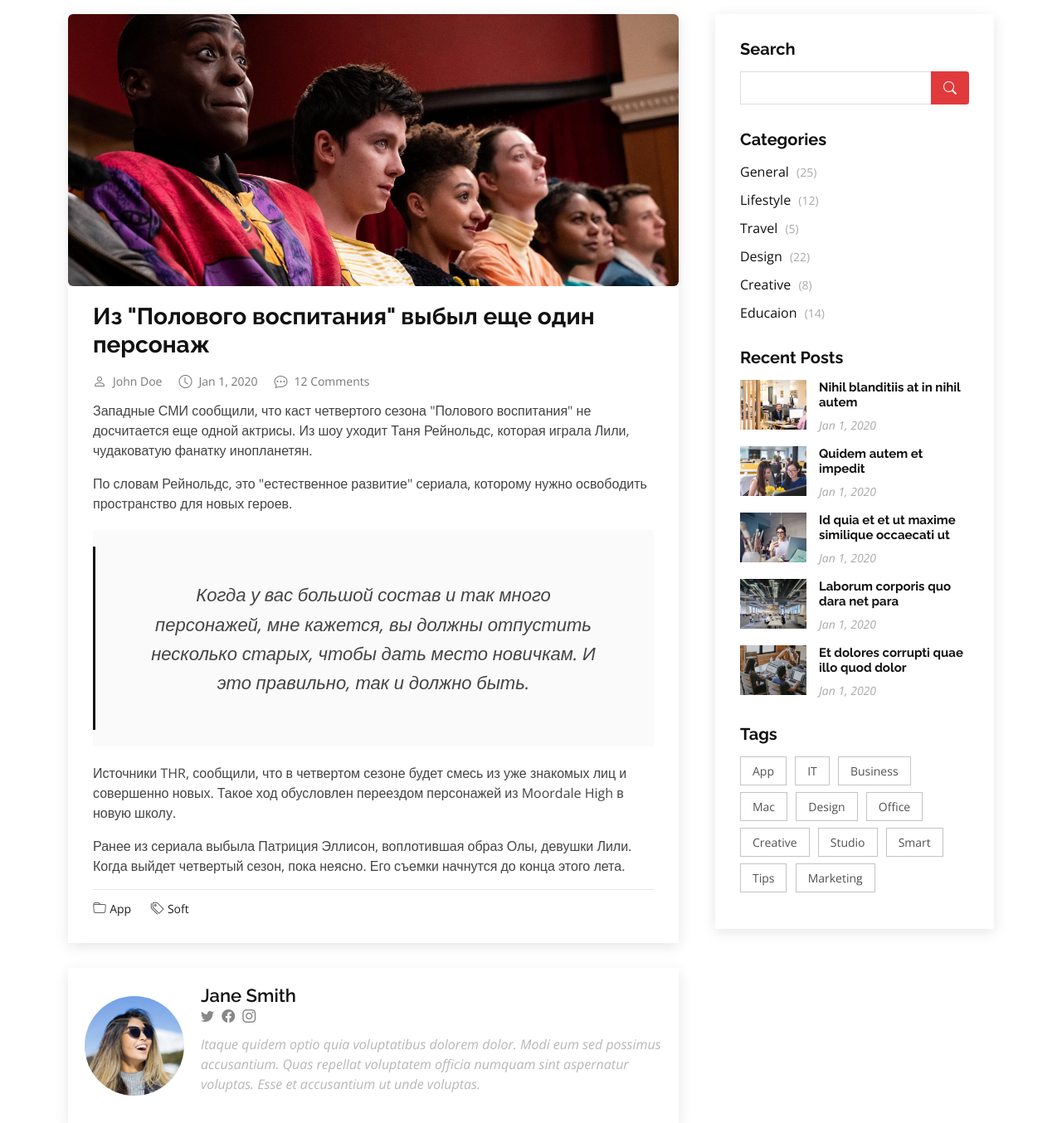
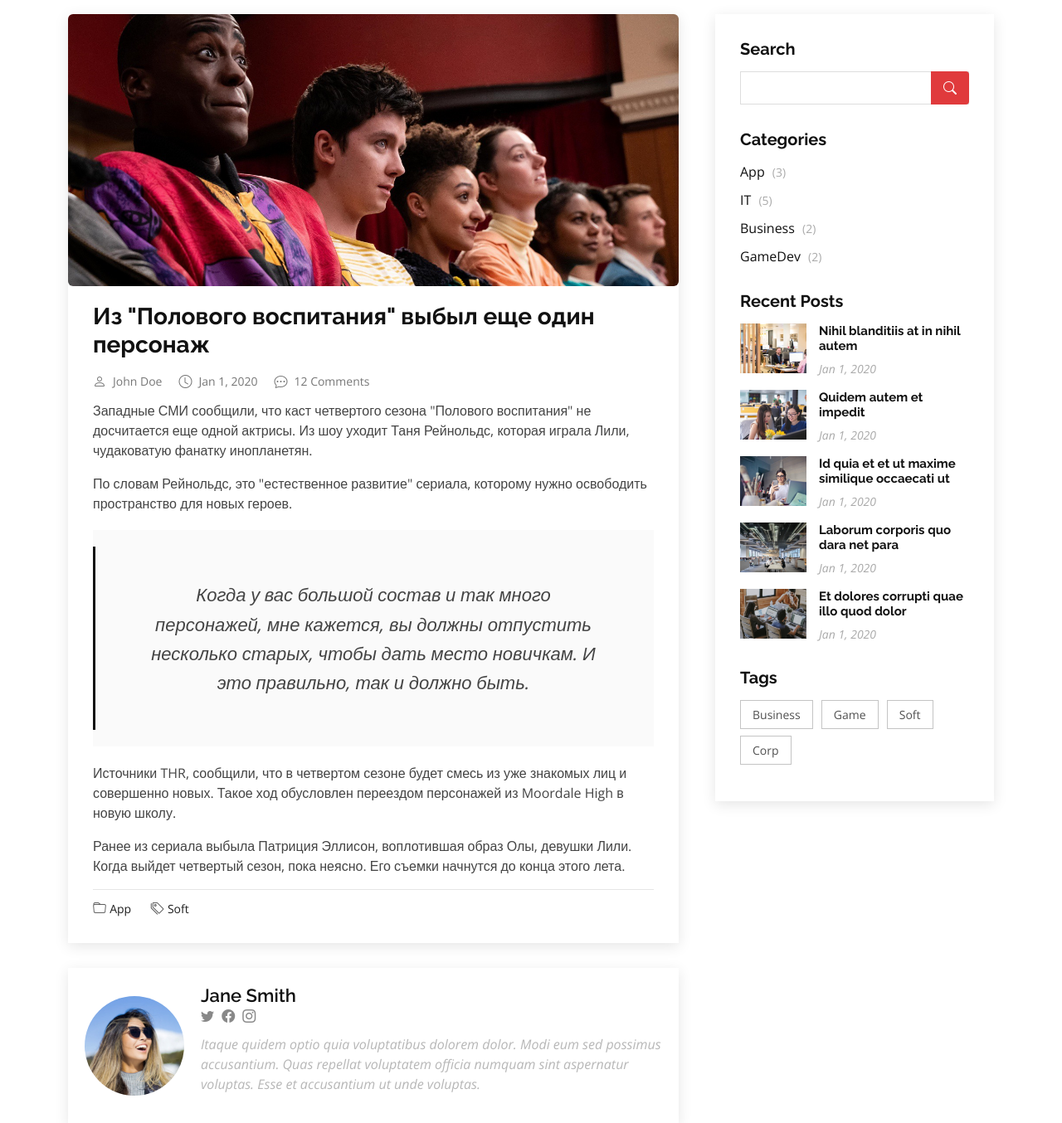
Before and after one commit to TheSleepyNomad/TutorWebsite, a Django app: page /blogs/blog_detail/4 in a window 1280 px wide. Shown: the part 208-1562 px from the top of the page at 83% size. Run offline with Django 4.2, Linux system fonts and the light colour scheme; data comes from the database, SQL or seed files in the repository; parts of the project's set-up code (start-up, migrations or seed data) failed here and were passed over; some libraries are stand-ins or nearby versions.

Commit message:
feat: add filter by tags and category

```diff
--- a/blog/templates/blog/blog_detail.html
+++ b/blog/templates/blog/blog_detail.html
@@ -49,13 +49,13 @@
               <div class="entry-footer">
                 <i class="bi bi-folder"></i>
                 <ul class="cats">
-                  <li><a href="#">{{ article.category}}</a></li>
+                  <li><a href="{% url 'blog:blog_list'%}?category={{article.category}}">{{article.category}}</a></li>
                 </ul>
 
                 <i class="bi bi-tags"></i>
                 <ul class="tags">
                     {% for tag in article.tags.all %}
-                    <li><a href="#">{{ tag.name }}</a></li>
+                    <li><a href="{% url 'blog:blog_list' %}?tag={{tag.name}}">{{ tag.name }}</a></li>
                     {% endfor %}
                 </ul>
               </div>
@@ -217,12 +217,9 @@
               <h3 class="sidebar-title">Categories</h3>
               <div class="sidebar-item categories">
                 <ul>
-                  <li><a href="#">General <span>(25)</span></a></li>
-                  <li><a href="#">Lifestyle <span>(12)</span></a></li>
-                  <li><a href="#">Travel <span>(5)</span></a></li>
-                  <li><a href="#">Design <span>(22)</span></a></li>
-                  <li><a href="#">Creative <span>(8)</span></a></li>
-                  <li><a href="#">Educaion <span>(14)</span></a></li>
+                    {% for cat in category %}
+                  <li><a href="{% url 'blog:blog_list'%}?category={{cat.1}}">{{cat.1}} <span>({{cat.2}})</span></a></li>
+                    {% endfor %}
                 </ul>
               </div><!-- End sidebar categories-->
 
@@ -263,17 +260,9 @@
               <h3 class="sidebar-title">Tags</h3>
               <div class="sidebar-item tags">
                 <ul>
-                  <li><a href="#">App</a></li>
-                  <li><a href="#">IT</a></li>
-                  <li><a href="#">Business</a></li>
-                  <li><a href="#">Mac</a></li>
-                  <li><a href="#">Design</a></li>
-                  <li><a href="#">Office</a></li>
-                  <li><a href="#">Creative</a></li>
-                  <li><a href="#">Studio</a></li>
-                  <li><a href="#">Smart</a></li>
-                  <li><a href="#">Tips</a></li>
-                  <li><a href="#">Marketing</a></li>
+                    {% for tag in tags  %}
+                    <li><a href="{% url 'blog:blog_list' %}?tag={{tag.1}}">{{ tag.1 }}</a></li>
+                    {% endfor %}
                 </ul>
               </div><!-- End sidebar tags-->
 
--- a/blog/views.py
+++ b/blog/views.py
@@ -41,6 +41,7 @@ def blog_list(request):
     # Обработка поискового запроса
     search_article = request.GET.get('search')
     category_article = request.GET.get('category')
+    tag_article = request.GET.get('tag')
     # Поиск через форму поиска
     if search_article:
         articles_list = Article.objects.filter(\
@@ -48,6 +49,12 @@ def blog_list(request):
             | Q(prev_text__icontains=search_article)\
             | Q(prev_text__icontains=search_article.title())\
             | Q(title__icontains=search_article.title()))\
+            .only('title', 'prev_text', 'entry_image', 'created_at').order_by('-id')
+    # Поиск по тэгу
+    if tag_article:
+        articles_list = Article.objects.filter(\
+            Q(tags__name=tag_article)\
+            | Q(tags__name=tag_article.title()))\
             .only('title', 'prev_text', 'entry_image', 'created_at').order_by('-id')
     # Поиск по категориями
     if category_article:
```
